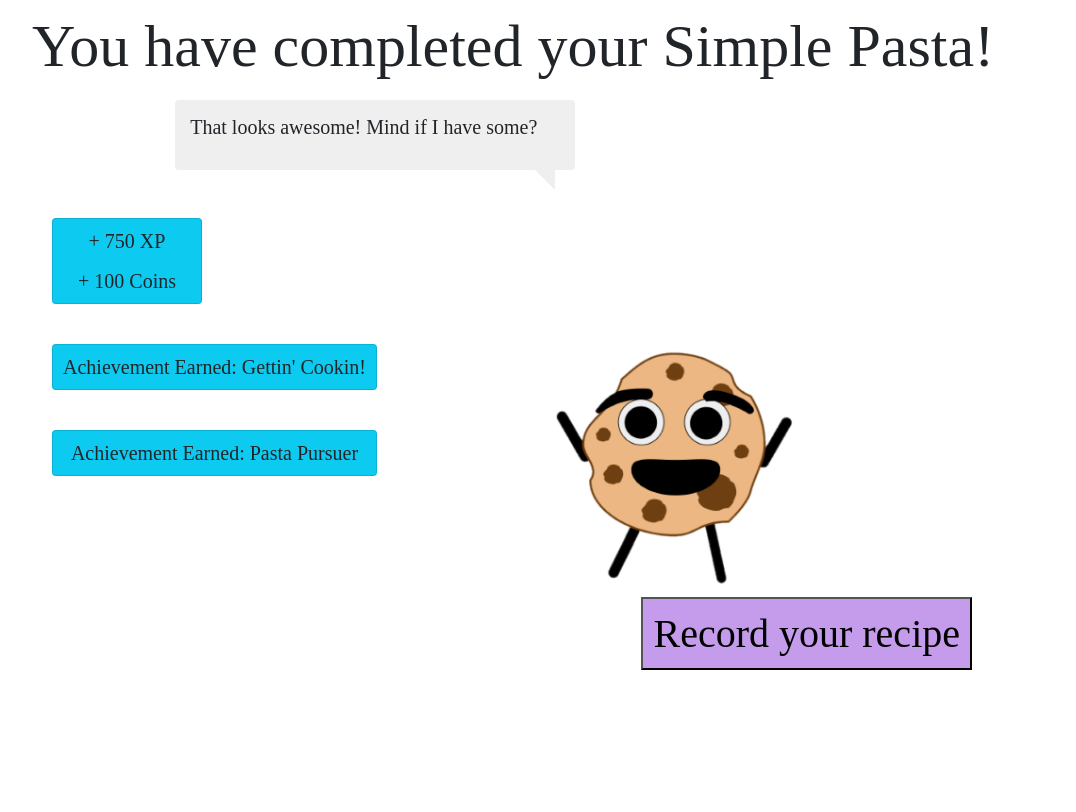
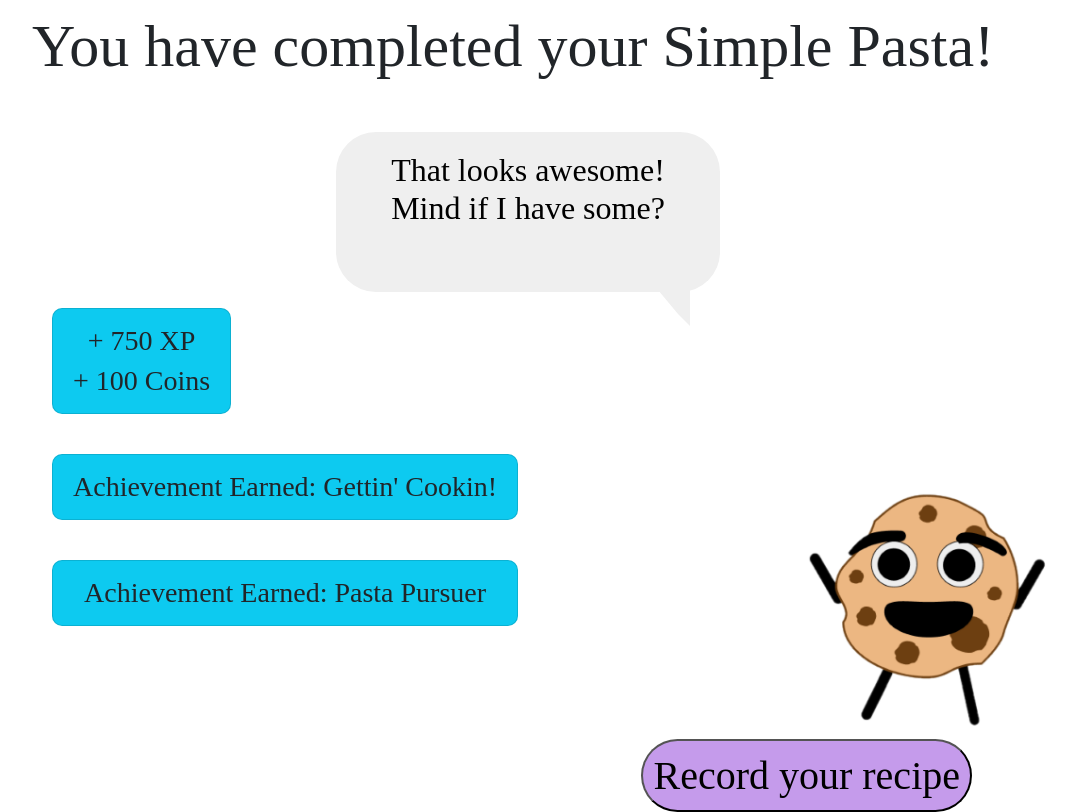
Before and after one commit to danarub2/cook-coach-final, a website: page pages/finishPasta.html in a window 1280 px wide. Shown: the whole page, without its empty margins (130-1206 px from the left). Drawn offline with nearby package versions, Linux system fonts and the light colour scheme.

Commit message:
recipe styling

```diff
--- a/pages/finishPasta.html
+++ b/pages/finishPasta.html
@@ -18,8 +18,8 @@
 
             <h2>You have completed your Simple Pasta!</h2>
 
-            <div class="speech-bubble">
-                <p>That looks awesome! Mind if I have some?</p>
+            <div class="bubble bubble-bottom-right">
+                <p class="cookie">That looks awesome! Mind if I have some?</p>
             </div>
             <br><br>
             <div class="style=display: flex;">
@@ -50,7 +50,7 @@
                 </div>
 
 
-                <img src="../images/cooky_transparent.png" alt="Cookie">
+                <img class="cookie" src="../images/cooky_transparent.png" alt="Cookie">
 
                 <div class="DoneButton">
                 <button class="toRec" type="button"
--- a/stylesheets/pasta.css
+++ b/stylesheets/pasta.css
@@ -22,14 +22,6 @@ h4 {
     font-weight: 400;
 }
 
-img {
-    display: inline-block;
-    position: absolute;
-    top: 10px;
-    right: 300px;
-    width: 200px
-}
-
 ul {
     font-family: 'Coming Soon';
     font-style: normal;
@@ -46,6 +38,7 @@ button {
     line-height: 49px;
     position: relative;
     background-color: #C59BEB;
+    border-radius: 4vw;
 }
 
 button.toRec {
@@ -81,6 +74,11 @@ span.tab {
     margin-left: 50px;
 }
 
+span {
+    font-size: 28px;
+    line-height: 32px;
+}
+
 div.Left {
     float: left;
 }
@@ -93,7 +91,7 @@ div.LeftTwo {
 
 #nextButton {
     position: relative;
-    margin-left: 300px
+    margin-left: 300px;
 }
 
 div.mar {
@@ -130,10 +128,6 @@ li {
     line-height: 32px;
 }
 
-span.tab {
-    margin-left: 40px;
-}
-
 #video {
     max-width: 100%;
 }
@@ -144,26 +138,47 @@ span.tab {
     right: 10%;
 }
 
-.speech-bubble {
-    background: #efefef;
-    border-radius: 4px;
-    font-size: 1.2rem;
-    line-height: 1.3;
-    max-width: 400px;
-    padding: 15px;
+.bubble {
     position: relative;
-    left: 10px;
-    width: 50%;
+    font-family: sans-serif;
+    font-size: 1.65vw;
+    width: 30vw;
+    height: 20vh;
+    background: #EFEFEF;
+    border-radius: 40px;
+    padding: 1.5vw;
+    text-align: center;
+    color: #000;
     position: relative;
-    left: 20%;
+    left: 30vw;
+    top: 4vh;
+}
 
-} .speech-bubble::after {
-        border-left: 20px solid transparent;
-        border-top: 20px solid #efefef;
-        bottom: -20px;
-        content: "";
-        position: absolute;
-        right: 20px;
+.bubble-bottom-left:before {
+    content: "";
+    width: 0px;
+    height: 0px;
+    position: absolute;
+    border-left: 24px solid #EFEFEF;
+    border-right: 12px solid transparent;
+    border-top: 12px solid #EFEFEF;
+    border-bottom: 20px solid transparent;
+    left: 32px;
+    bottom: -24px;
+}
+
+.bubble-bottom-right:before {
+    content: "";
+    width: 0px;
+    height: 0px;
+    position: absolute;
+    border-left: 24px solid #EFEFEF;
+    border-right: 12px solid transparent;
+    border-top: 12px solid #EFEFEF;
+    border-bottom: 20px solid transparent;
+    left: 25vw;
+    bottom: -4vh;
+    transform: rotate(90deg);
 }
 h2 {
     font-family: 'Coming Soon';
@@ -176,25 +191,33 @@ h2 {
 p {
     font-family: 'Coming Soon';
     font-style: normal;
-    font-size: 20px;
+    font-size: 28px;
     line-height: 24px;
+}
+
+p.cookie {
+    font-size: 32px;
+    line-height: 38px;
 }
 
 div.card {
     position:relative;
     left: 100px;
     border-style: solid;
-
+    border-radius: 10px;
     width: 150px;
     text-align: center;
 }
 
 div.points {
     background-color: #22AABB;
+    width: fit-content;
+    padding: 10px;
 }
 div.ach {
     background-color: #87FF8B;
-    width: auto
+    width: auto;
+    padding: 10px;
 }
 
 div.card-body {
@@ -203,7 +226,15 @@ div.card-body {
 
 img {
     display: inline-block;
+    position: absolute;
+    top: 10px;
+    right: 300px;
+    width: 200px
+}
+
+img.cookie {
+    display: inline-block;
     width: 30%;
     position: relative;
-    left: 20%
+    left: 30%;
 }
```
Also changed, not shown: pages/startPasta.html (+1 -1 lines).
